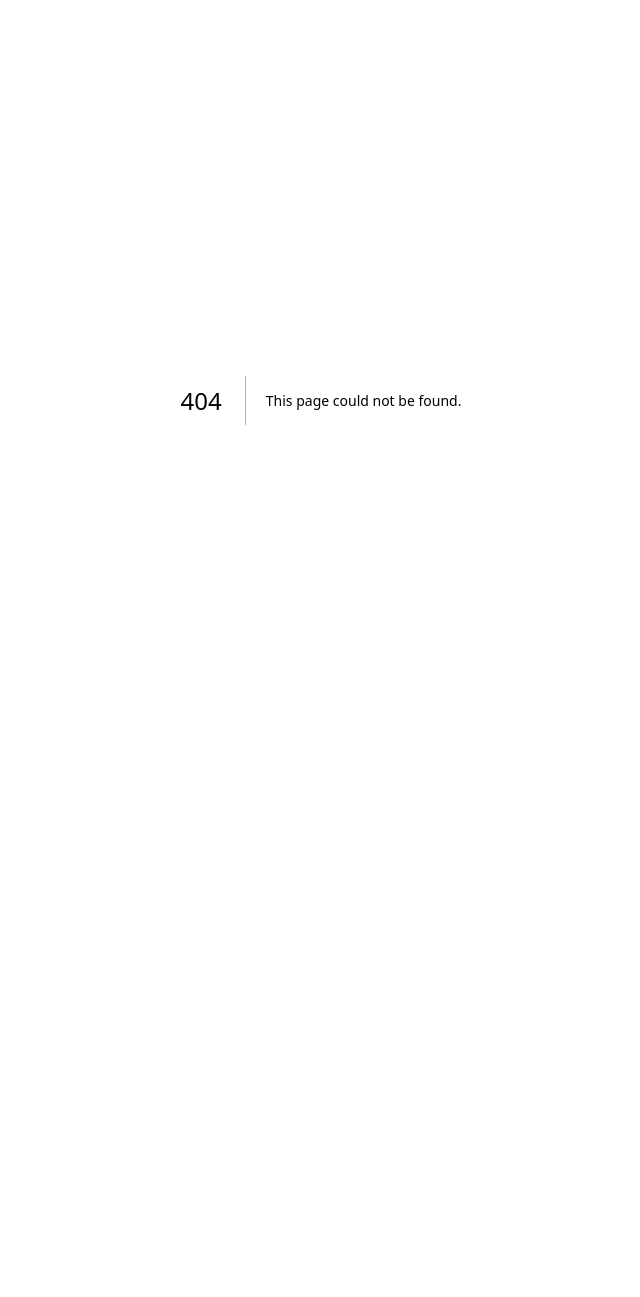
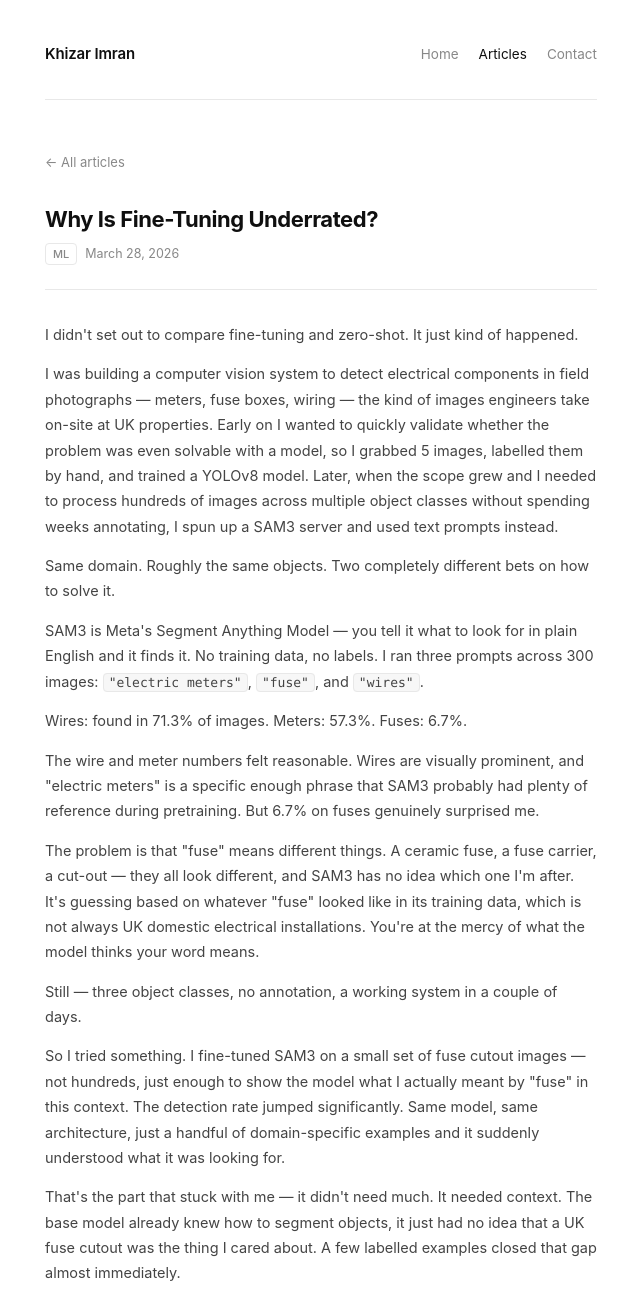
Before and after one commit to KhizarImran/khizarimrandotcom, a Next.js app: page /articles/fine-tuning in a window 1280 px wide. Before the commit this address had no page. Shown: the top 1297 px of the page, without its empty margins (319-959 px from the left). Before the commit the page ends 800 px from the top, so only its background shows below. Built offline with nearby package versions, Linux system fonts and the light colour scheme.

Commit message:
Add fine-tuning article with OG image and SEO metadata

```diff
--- /dev/null
+++ b/src/app/articles/fine-tuning/opengraph-image.tsx
@@ -0,0 +1,81 @@
+import { ImageResponse } from "next/og";
+
+export const size = { width: 1200, height: 630 };
+export const contentType = "image/png";
+
+export default function Image() {
+  return new ImageResponse(
+    (
+      <div
+        style={{
+          background: "#212121",
+          width: "100%",
+          height: "100%",
+          display: "flex",
+          flexDirection: "column",
+          justifyContent: "space-between",
+          padding: "72px 80px",
+        }}
+      >
+        <div
+          style={{
+            display: "flex",
+            alignItems: "center",
+            gap: "12px",
+          }}
+        >
+          <div
+            style={{
+              background: "#ebebeb",
+              color: "#212121",
+              fontSize: 14,
+              fontWeight: 700,
+              fontFamily: "sans-serif",
+              letterSpacing: "-0.5px",
+              borderRadius: "6px",
+              padding: "4px 10px",
+            }}
+          >
+            KI
+          </div>
+          <span style={{ color: "#606060", fontSize: 15, fontFamily: "sans-serif" }}>
+            khizarimran.com
+          </span>
+        </div>
+
+        <div style={{ display: "flex", flexDirection: "column", gap: "16px" }}>
+          <div
+            style={{
+              color: "#6badf5",
+              fontSize: 14,
+              fontFamily: "sans-serif",
+              fontWeight: 600,
+              letterSpacing: "0.1em",
+              textTransform: "uppercase",
+            }}
+          >
+            ML Engineering
+          </div>
+          <div
+            style={{
+              color: "#ebebeb",
+              fontSize: 54,
+              fontFamily: "sans-serif",
+              fontWeight: 700,
+              lineHeight: 1.15,
+              letterSpacing: "-0.03em",
+              maxWidth: "900px",
+            }}
+          >
+            Why Is Fine-Tuning Underrated?
+          </div>
+        </div>
+
+        <div style={{ color: "#606060", fontSize: 16, fontFamily: "sans-serif" }}>
+          Khizar Imran · March 2026
+        </div>
+      </div>
+    ),
+    { ...size }
+  );
+}
--- /dev/null
+++ b/src/app/articles/fine-tuning/page.tsx
@@ -0,0 +1,137 @@
+import type { Metadata } from "next";
+import Link from "next/link";
+import Nav from "../../nav";
+
+export const metadata: Metadata = {
+  title: "Why Is Fine-Tuning Underrated? | Khizar Imran",
+  description:
+    "I built a computer vision system to detect electrical components in field photographs. Same domain, same objects — two completely different bets on how to solve it. What I found was almost the opposite of what I expected.",
+  openGraph: {
+    title: "Why Is Fine-Tuning Underrated?",
+    description:
+      "I built a computer vision system to detect electrical components in field photographs. Same domain, same objects — two completely different bets on how to solve it.",
+    url: "https://khizarimran.com/articles/fine-tuning",
+    siteName: "Khizar Imran",
+    type: "article",
+    publishedTime: "2026-03-28T00:00:00.000Z",
+    authors: ["Khizar Imran"],
+  },
+  twitter: {
+    card: "summary_large_image",
+    title: "Why Is Fine-Tuning Underrated?",
+    description:
+      "I built a computer vision system to detect electrical components in field photographs. Same domain, same objects — two completely different bets on how to solve it.",
+    creator: "@khzrimrn",
+  },
+};
+
+export default function FineTuning() {
+  return (
+    <div className="wrap">
+      <Nav />
+
+      <main>
+        <Link href="/articles" className="article-back">
+          ← All articles
+        </Link>
+
+        <div className="article-head">
+          <h1>Why Is Fine-Tuning Underrated?</h1>
+          <div className="article-dateline">
+            <span className="cat-pill">ML</span>
+            March 28, 2026
+          </div>
+        </div>
+
+        <div className="article-body">
+          <p>
+            I didn&apos;t set out to compare fine-tuning and zero-shot. It just kind of happened.
+          </p>
+
+          <p>
+            I was building a computer vision system to detect electrical components in field photographs
+            — meters, fuse boxes, wiring — the kind of images engineers take on-site at UK properties.
+            Early on I wanted to quickly validate whether the problem was even solvable with a model,
+            so I grabbed 5 images, labelled them by hand, and trained a YOLOv8 model. Later, when the
+            scope grew and I needed to process hundreds of images across multiple object classes without
+            spending weeks annotating, I spun up a SAM3 server and used text prompts instead.
+          </p>
+
+          <p>Same domain. Roughly the same objects. Two completely different bets on how to solve it.</p>
+
+          <p>
+            SAM3 is Meta&apos;s Segment Anything Model — you tell it what to look for in plain English
+            and it finds it. No training data, no labels. I ran three prompts across 300 images:{" "}
+            <code>&quot;electric meters&quot;</code>, <code>&quot;fuse&quot;</code>, and{" "}
+            <code>&quot;wires&quot;</code>.
+          </p>
+
+          <p>Wires: found in 71.3% of images. Meters: 57.3%. Fuses: 6.7%.</p>
+
+          <p>
+            The wire and meter numbers felt reasonable. Wires are visually prominent, and &quot;electric
+            meters&quot; is a specific enough phrase that SAM3 probably had plenty of reference during
+            pretraining. But 6.7% on fuses genuinely surprised me.
+          </p>
+
+          <p>
+            The problem is that &quot;fuse&quot; means different things. A ceramic fuse, a fuse carrier,
+            a cut-out — they all look different, and SAM3 has no idea which one I&apos;m after.
+            It&apos;s guessing based on whatever &quot;fuse&quot; looked like in its training data,
+            which is not always UK domestic electrical installations. You&apos;re at the mercy of what
+            the model thinks your word means.
+          </p>
+
+          <p>Still — three object classes, no annotation, a working system in a couple of days.</p>
+
+          <p>
+            So I tried something. I fine-tuned SAM3 on a small set of fuse cutout images — not hundreds,
+            just enough to show the model what I actually meant by &quot;fuse&quot; in this context.
+            The detection rate jumped significantly. Same model, same architecture, just a handful of
+            domain-specific examples and it suddenly understood what it was looking for.
+          </p>
+
+          <p>
+            That&apos;s the part that stuck with me — it didn&apos;t need much. It needed context. The
+            base model already knew how to segment objects, it just had no idea that a UK fuse cutout
+            was the thing I cared about. A few labelled examples closed that gap almost immediately.
+          </p>
+
+          <p>
+            Put that next to the earlier SAM zero-shot 6.7% fuse detection rate and it&apos;s a stark
+            difference. A model trained on 5–10 images found more fuse boxes than a 0.9B parameter
+            zero-shot model prompted with the word &quot;fuse&quot;. The precision issues go away with
+            more data. Getting recall from 6.7% to something useful is a harder problem.
+          </p>
+
+          <p>
+            There&apos;s a tendency right now to treat large foundation models as a ceiling — like the
+            question is just &quot;which one do I call?&quot; and fine-tuning is some legacy approach
+            for when you don&apos;t have access to something better. But what I found was almost the
+            opposite.
+          </p>
+
+          <p>
+            These billion-parameter models are sitting on an enormous amount of general visual
+            understanding. What they don&apos;t have is your domain.
+          </p>
+
+          <p>
+            Although these experiments take time to set up, the results feel almost too easy once they
+            work. It doesn&apos;t feel like you did much. But that&apos;s the point.
+          </p>
+        </div>
+
+        <div style={{ marginTop: "48px", paddingTop: "24px", borderTop: "1px solid var(--border)" }}>
+          <Link href="/articles" className="article-back">
+            ← All articles
+          </Link>
+        </div>
+      </main>
+
+      <footer className="site-footer">
+        <p>© 2026 Khizar Imran</p>
+      </footer>
+    </div>
+  );
+}
--- a/src/app/articles/page.tsx
+++ b/src/app/articles/page.tsx
@@ -2,6 +2,7 @@
 
 import { useState } from "react";
 import Image from "next/image";
+import Link from "next/link";
 import Nav from "../nav";
 
 /* ─── Article content ───────────────────────────────────── */
@@ -96,6 +97,7 @@ const articleContent: Record<string, {
 };
 
 const articles = [
+  { id: "fine-tuning", title: "Why Is Fine-Tuning Underrated?", date: "Mar 2026", category: "ML", route: "/articles/fine-tuning" },
   { id: "neural-nets", title: "Neural Networks From Scratch", date: "Nov 2024", category: "ML", external: false },
   { id: "hmm", title: "Hidden Markov Models in Trading", date: "Nov 2024", category: "Quant", external: false },
   { id: "cot", title: "Automating COT Report Data Pipeline", date: "Mar 2024", category: "Data", external: true, url: "https://medium.com/@khizarimran/automating-cot-report-data-pipeline-using-python-a1006e4fca23" },
@@ -150,7 +152,21 @@ export default function Articles() {
             <p className="section-label">All Writing</p>
             <ul className="article-list">
               {articles.map((a) =>
-                a.external ? (
+                "route" in a ? (
+                  <li key={a.id}>
+                    <Link
+                      href={a.route as string}
+                      className="article-row"
+                      style={{ textDecoration: "none", display: "flex" }}
+                    >
+                      <div className="article-row-left">
+                        <div className="article-row-title">{a.title}</div>
+                        <div className="article-row-meta">{a.category}</div>
+                      </div>
+                      <span className="article-row-right">{a.date}</span>
+                    </Link>
+                  </li>
+                ) : a.external ? (
                   <li key={a.id}>
                     <a
                       href={a.url}
--- a/src/app/globals.css
+++ b/src/app/globals.css
@@ -271,6 +271,15 @@ a:hover { color: var(--link-hov); text-decoration: underline; }
   margin-bottom: 5px;
 }
 .article-body strong { color: var(--text); font-weight: 550; }
+.article-body code {
+  font-family: ui-monospace, "Cascadia Code", "Source Code Pro", Menlo, monospace;
+  font-size: 13px;
+  background: var(--bg-soft);
+  border: 1px solid var(--border);
+  border-radius: 4px;
+  padding: 1px 5px;
+  color: var(--text-2);
+}
 
 .img-wrap { margin: 24px 0; }
 .img-wrap img {
```
